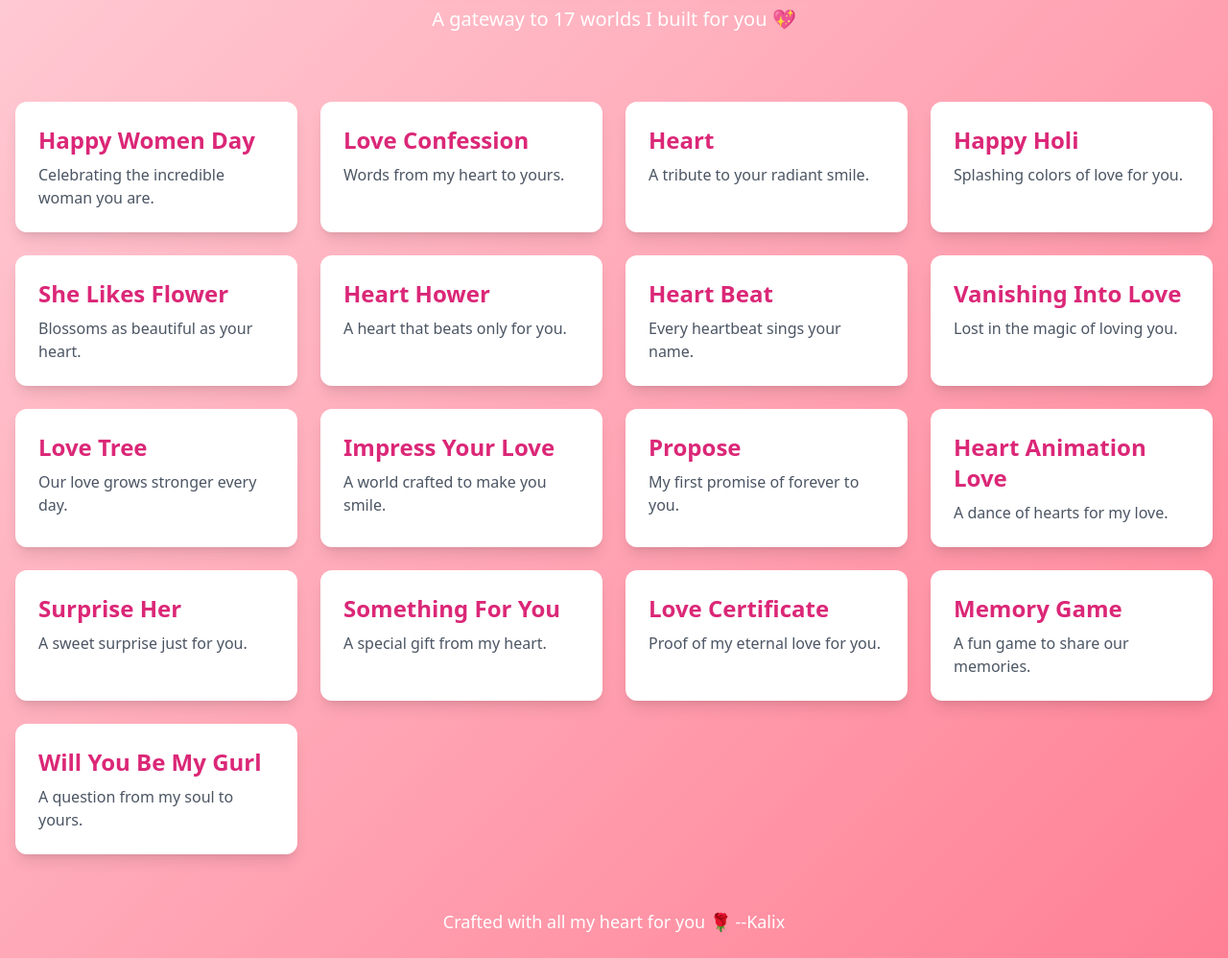
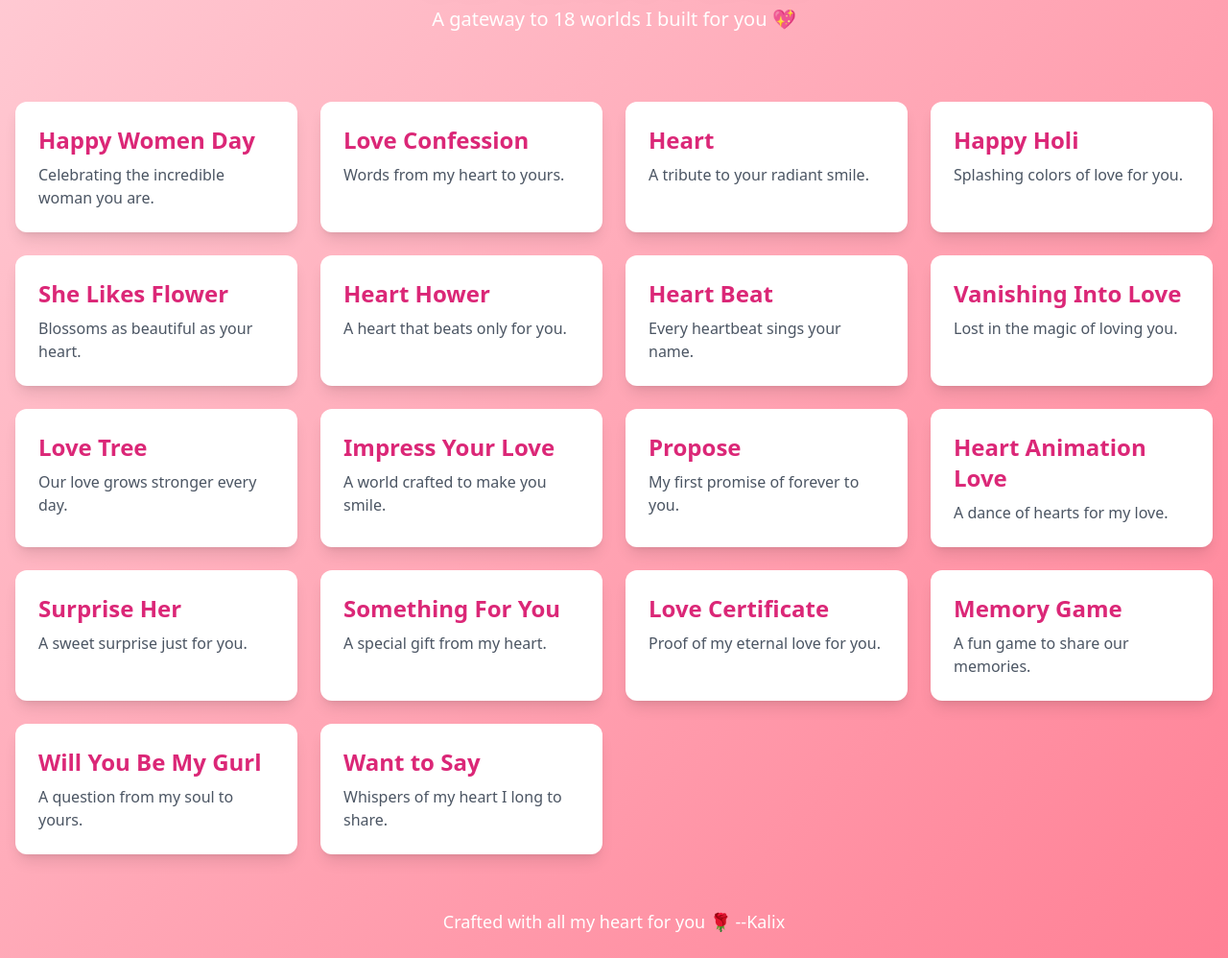
Before and after one commit to Aayush-Poonia/Our-Love-Portal, a plain HTML site: page index.html in a window 1280 px wide. Shown: the part 98-1096 px from the top of the page at 96% size. Drawn offline with nearby package versions, Linux system fonts and the light colour scheme.

Commit message:
Second commit

```diff
--- a/index.html
+++ b/index.html
@@ -26,7 +26,7 @@
 <body class="text-gray-800">
   <header class="text-center py-10">
     <h1 class="text-5xl font-bold text-white drop-shadow-lg">Our Love’s Portal</h1>
-    <p class="mt-4 text-xl text-white">A gateway to 17 worlds I built for you 💖</p>
+    <p class="mt-4 text-xl text-white">A gateway to 18 worlds I built for you 💖</p>
   </header>
   <main class="container mx-auto px-4 py-8">
     <div class="grid grid-cols-1 sm:grid-cols-2 md:grid-cols-3 lg:grid-cols-4 gap-6">
@@ -115,6 +115,11 @@
         <h2 class="text-2xl font-semibold text-pink-600">Will You Be My Gurl</h2>
         <p class="mt-2 text-gray-600">A question from my soul to yours.</p>
       </a>
+      <!-- Project 18 -->
+      <a href="https://want-2-say.vercel.app/" target="_blank" class="site-card bg-white rounded-xl p-6 shadow-lg hover:bg-pink-50">
+        <h2 class="text-2xl font-semibold text-pink-600">Want to Say</h2>
+        <p class="mt-2 text-gray-600">Whispers of my heart I long to share.</p>
+      </a>
     </div>
   </main>
   <footer class="text-center py-6">
```
